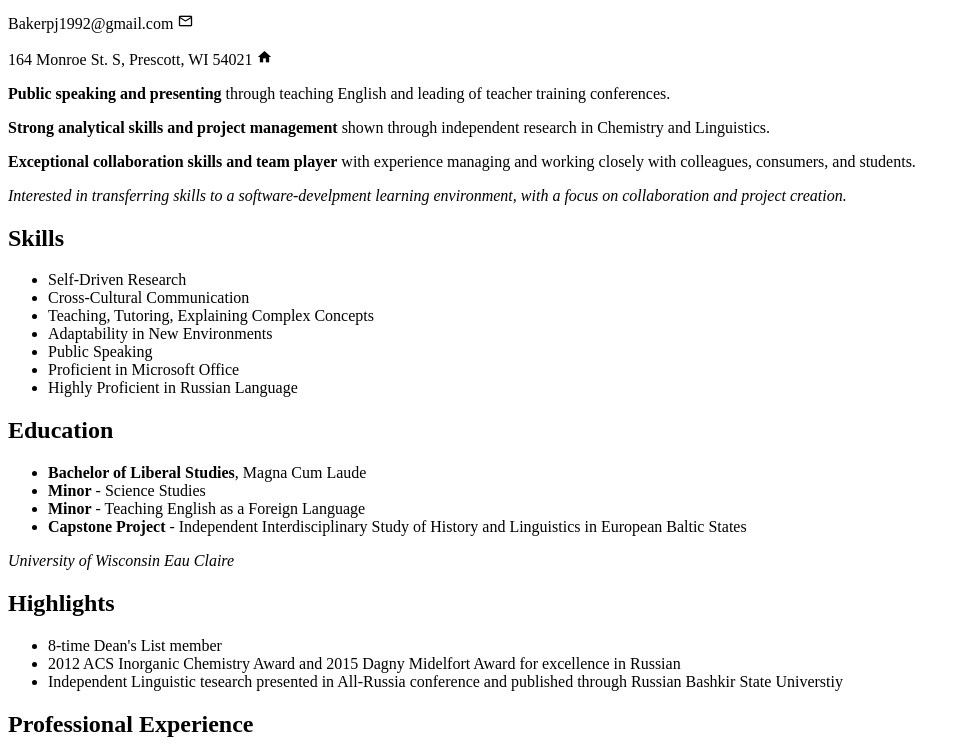
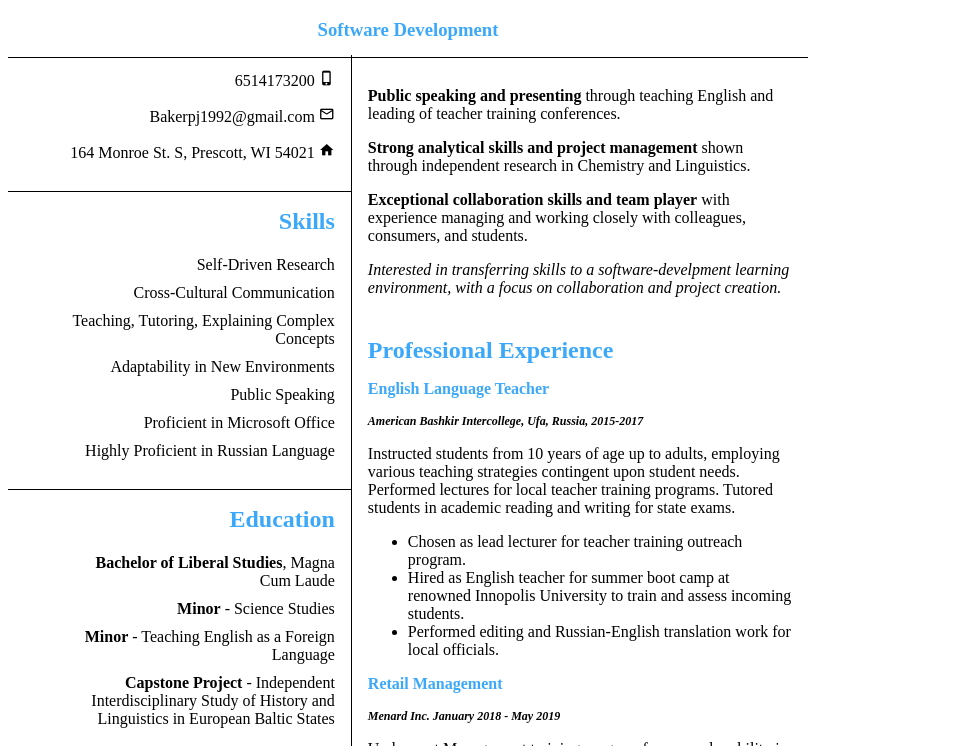
Before and after one commit to BAK3RPJ/BAK3RPJ.github.io, a plain HTML site: page prime_resume.html in a window 1280 px wide. Shown: the part 144-890 px from the top of the page, without its empty margins (0-970 px from the left). Drawn offline with Linux system fonts and the light colour scheme.

Commit message:
fixed css naming error in link

```diff
--- a/prime_resume.html
+++ b/prime_resume.html
@@ -2,7 +2,7 @@
 <html>
   <head>
     <meta charset="utf-8">
-    <link rel="stylesheet" type="text/css" href="resume.css">
+    <link rel="stylesheet" type="text/css" href="prime_resume.css">
     <link rel="stylesheet" href="https://fonts.googleapis.com/icon?family=Material+Icons">
     <title>Patrick Baker's Resume</title>
   </head>
```
